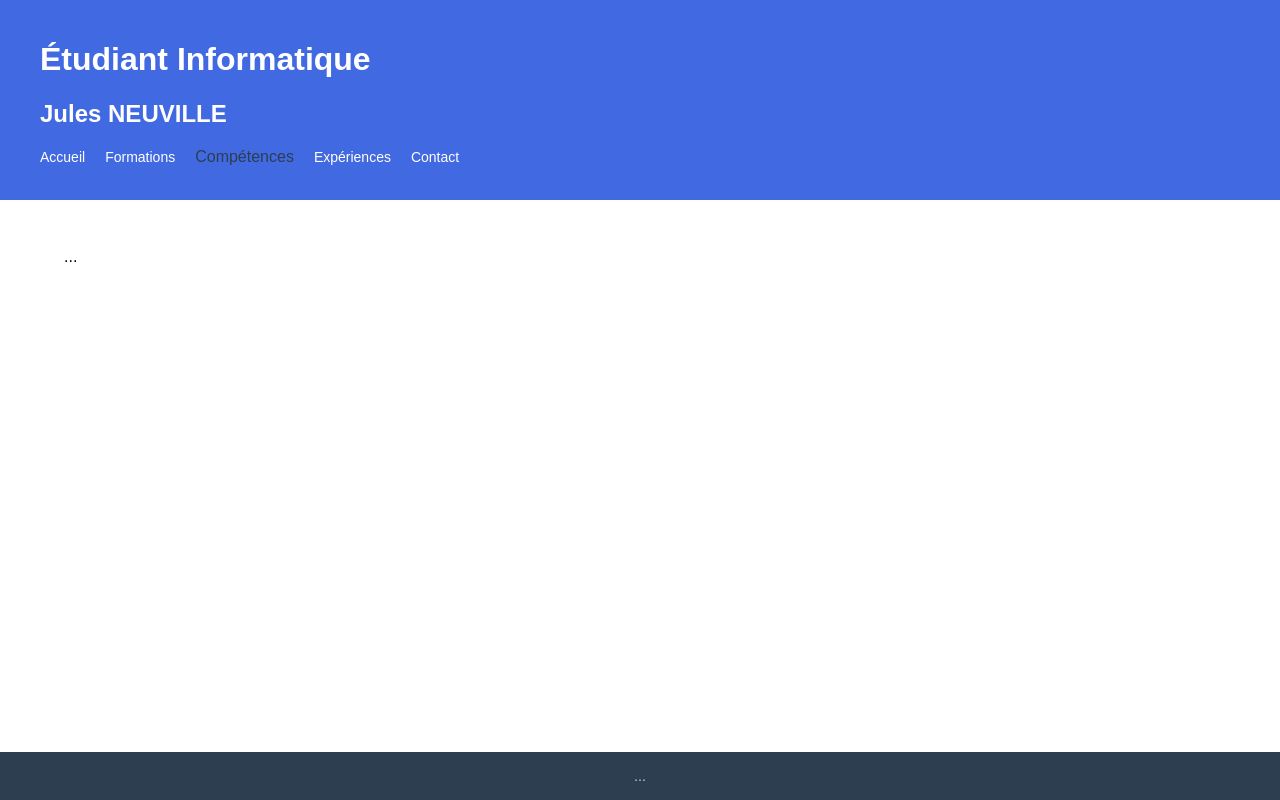
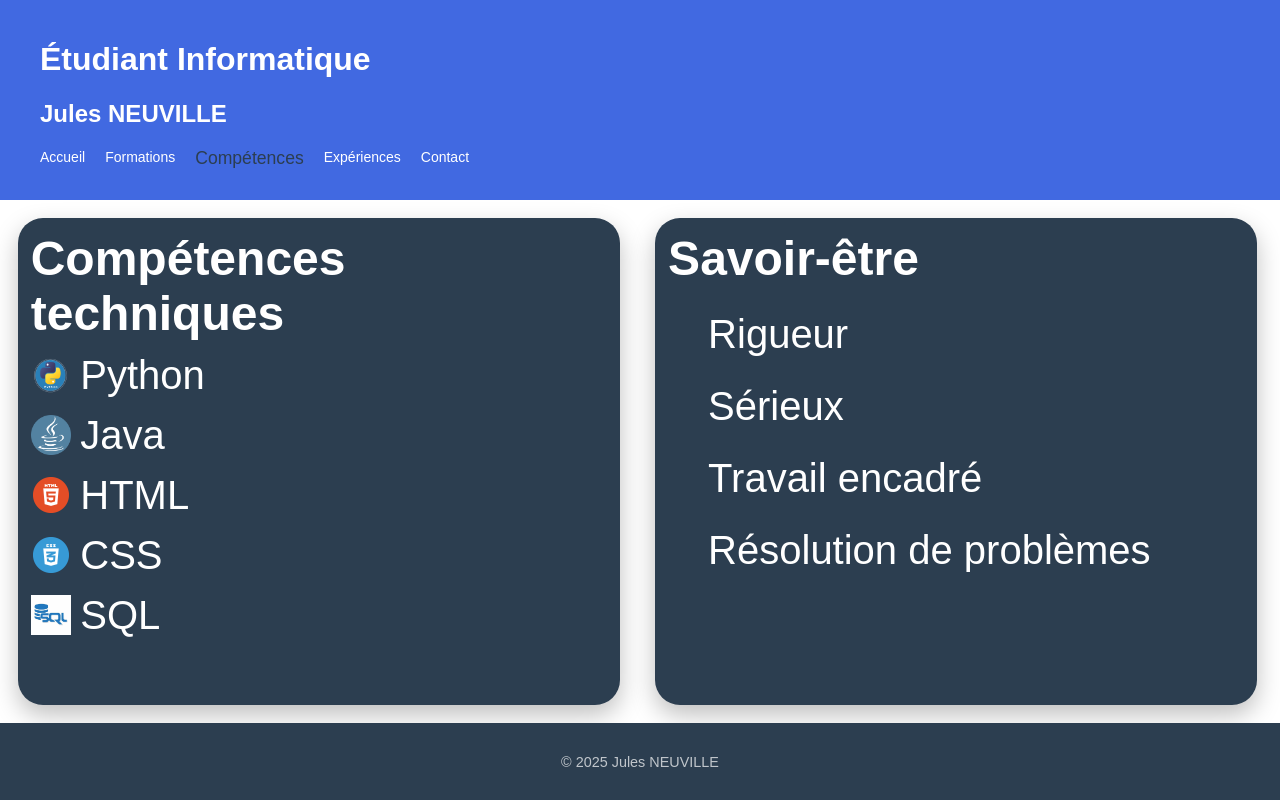
Before and after one commit to JulesNeuville/CV_en_Ligne, a plain HTML site: page html/Competences.html in a window 1280 px wide. Drawn offline with Linux system fonts and the light colour scheme.

Commit message:
competences

```diff
--- /dev/null
+++ b/css/competences.css
@@ -0,0 +1,40 @@
+main{
+    display: flex;
+    flex-direction: row;
+}
+
+section{
+    color: #ffffff;
+    background-color: #2c3e50;
+    width: 45%;
+    padding: 1%;
+    margin: 1.4%;
+}
+
+section>h2{
+    font-size: 3rem;
+}
+
+section li {
+    display: flex;
+    align-items: center;
+    font-size: 2.5rem;
+    gap: 0.6rem;
+    margin-bottom: 0.5rem;
+}
+
+.competences-tech {
+    list-style: none;
+    padding: 0;
+    margin: 0;
+    line-height: 1.3;
+}
+
+.savoir-etre{
+    line-height: 1.6;
+}
+
+.tech-logo {
+    height: 2.5rem;
+    width: auto;
+}
--- a/css/formation.css
+++ b/css/formation.css
@@ -1,26 +1,6 @@
-main {
-    padding: 3rem 4rem;
-}
-
 main > h1 {
     margin-bottom: 3rem;
     font-size: 2rem;
-}
-
-.formation {
-    margin-bottom: 3rem;
-    padding: 2rem 2.5rem;
-
-    background-color: #2c3e50;
-    color: white;
-
-    border-radius: 20px;
-    box-shadow: 0 10px 25px rgba(0, 0, 0, 0.25);
-}
-
-.formation h2 {
-    margin-top: 0;
-    margin-bottom: 0.5rem;
 }
 
 .formation-meta {
@@ -41,13 +21,14 @@ main > h1 {
 
 .formation-description {
     display: flex;
-    align-items: center;   /* aligne verticalement logo / texte */
-    gap: 1rem;             /* espace entre logo et texte */
+    align-items: center;
+    gap: 1rem;
 }
 
 .formation-logo {
     max-height: 5rem;
     margin-left: auto;
     height: auto;
-    flex-shrink: 0;        /* empêche le logo de se réduire */
+    flex-shrink: 0;
+    border-radius: 15px;
 }
--- a/css/global.css
+++ b/css/global.css
@@ -36,7 +36,8 @@ nav a {
     font-size: 14px;
 }
 
-nav div {
+nav span {
+    font-size: 1.1rem;
     color: #2c3e50;
 }
 
@@ -44,7 +45,23 @@ nav a:hover {
     text-decoration: underline;
 }
 
-footer{
+section {
+    background-color: #2c3e50;
+    color: white;
+
+    border-radius: 20px;
+    box-shadow: 0 10px 25px rgba(0, 0, 0, 0.25);
+    border-radius: 25px;
+    margin: 2.5%;
+    padding: 1%;
+}
+
+section h2 {
+    margin-top: 0;
+    margin-bottom: 0.5rem;
+}
+
+footer {
     max-height: 100vh;
     padding: 1rem 2rem;
 
--- a/html/Competences.html
+++ b/html/Competences.html
@@ -5,7 +5,7 @@
         <meta name="viewport" content="width=device-width, initial-scale=1.0">
         <title>Jules NEUVILLE - Étudiant Informatique</title>
         <link rel="stylesheet" href="./../css/global.css">
-        <link rel="stylesheet" href="./../css/formation.css">
+        <link rel="stylesheet" href="./../css/competences.css">
     </head>
     <body>
         <header>
@@ -16,7 +16,7 @@
                 <ul>
                     <li><a href="./../index.html">Accueil</a></li>
                     <li><a href="./Formation.html">Formations</a></li>
-                    <li><div>Compétences</div></li>
+                    <li><span>Compétences</span></li>
                     <li><a href="./Experiences.html">Expériences</a></li>
                     <!--<li><a href="./Realisations.html">Réalisations</a></li> -->
                     <li><a href="./Contact.html">Contact</a></li>
@@ -24,10 +24,45 @@
             </nav>
         </header>
         <main>
-            ...
+            <section class="competences">
+                <h2>Compétences techniques</h2>
+                <ul class="competences-tech">
+                    <li>
+                        <img src="./../img/logo_python.png" alt="logo python" class="tech-logo">
+                        <span>Python</span>
+                    </li>
+                    <li>
+                        <img src="./../img/logo_java.png" alt="logo java" class="tech-logo">
+                        <span>Java</span>
+                    </li>
+                    <li>
+                        <img src="./../img/logo_html.png" alt="logo_html" class="tech-logo">
+                        <span>HTML</span>
+                    </li>
+                    <li>
+                        <img src="./../img/logo_css.png" alt="logo_css" class="tech-logo">
+                        <span>CSS</span>
+                    </li>
+                    <li>
+                        <img src="./../img/logo_sql.jpg" alt="logo_sql" class="tech-logo">
+                        <span>SQL</span>
+                    </li>
+                </ul>
+            </section>
+
+            <section class="competences">
+                <h2>Savoir-être</h2>
+                <ul class="savoir-etre">
+                    <li>Rigueur</li>
+                    <li>Sérieux</li>
+                    <li>Travail encadré</li>
+                    <li>Résolution de problèmes</li>
+
+                </ul>
+            </section>
         </main>
         <footer>
-            ...
+            <p>© 2025 Jules NEUVILLE</p>
         </footer>
 
         <script src="#"></script> <!-- JS futur -->
```
Also changed, not shown: css/index.css (+0 -9 lines), html/Formation.html (+1 -1 lines), img/Banniere_IUT.jpg (deleted), img/Banniere_Voltaire.jpg (deleted), img/logo_css.png (added), img/logo_html.png (added), img/logo_java.png (added), img/logo_python.png (added), img/logo_sql.jpg (added).
